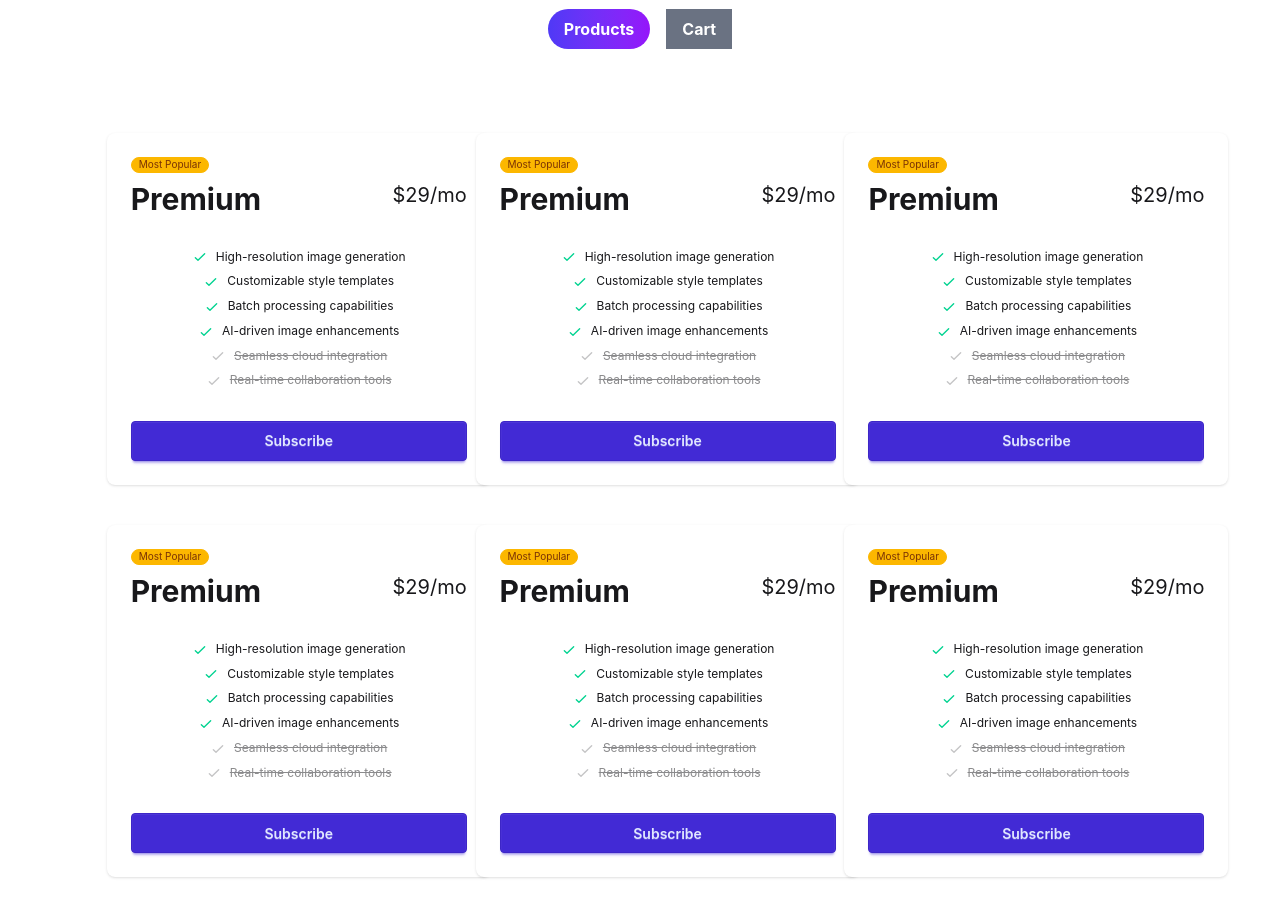
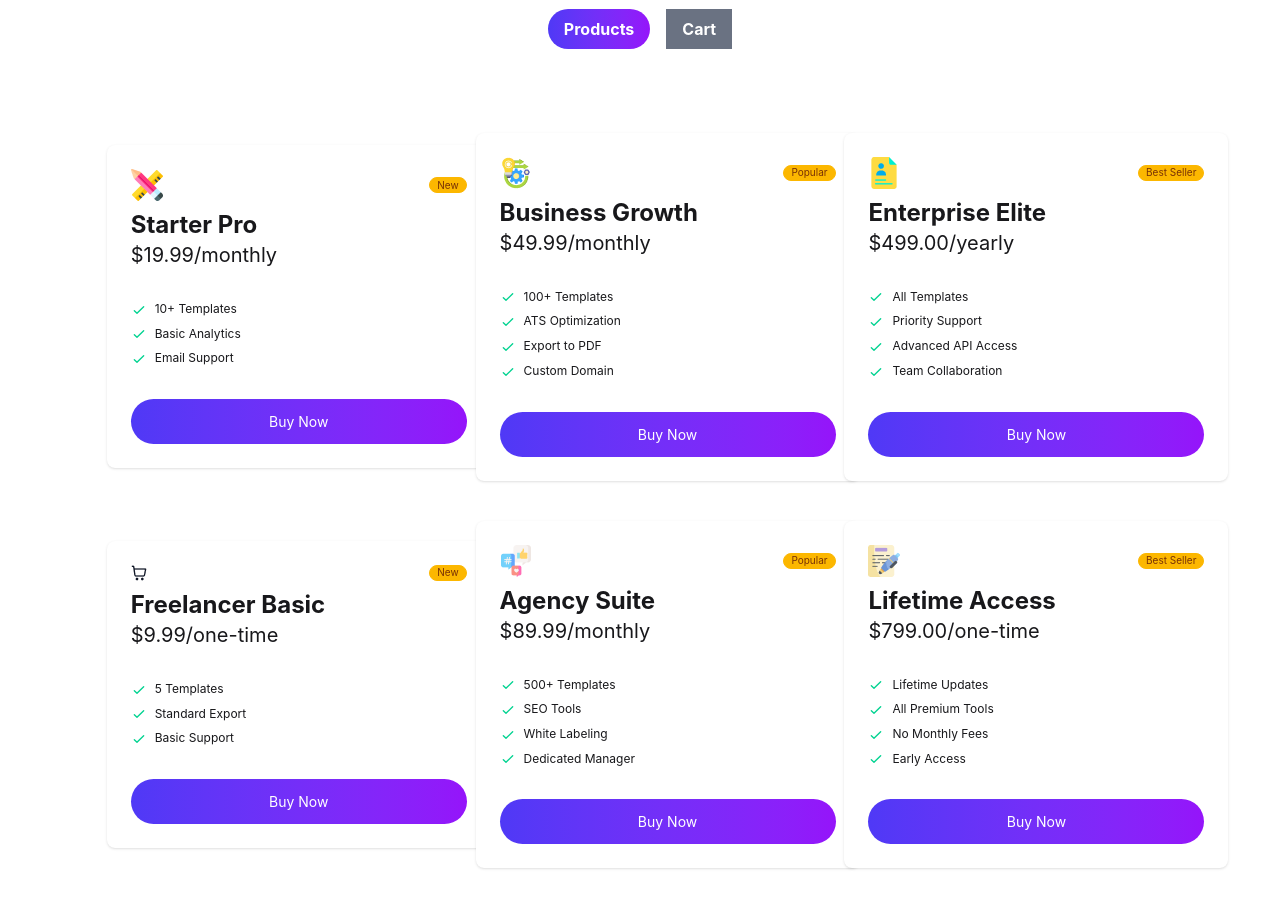
Before and after one commit to moajjem441/digital-tools, a React (Vite) app: page / in a window 1280 px wide. Shown: the part 1360-2277 px from the top of the page. Built offline with nearby package versions, Linux system fonts and the light colour scheme.

Commit message:
card added

```diff
--- a/public/productData.json
+++ b/public/productData.json
@@ -8,7 +8,7 @@
     "tag": "New",
     "tagType": "new",
     "features": ["10+ Templates", "Basic Analytics", "Email Support"],
-    "icon": "lucide-rocket"
+    "icon": "design-tool.png"
   },
   {
     "id": 2,
@@ -19,7 +19,7 @@
     "tag": "Popular",
     "tagType": "popular",
     "features": ["100+ Templates", "ATS Optimization", "Export to PDF", "Custom Domain"],
-    "icon": "lucide-briefcase"
+    "icon": "operation.png"
   },
   {
     "id": 3,
@@ -30,7 +30,7 @@
     "tag": "Best Seller",
     "tagType": "best-seller",
     "features": ["All Templates", "Priority Support", "Advanced API Access", "Team Collaboration"],
-    "icon": "lucide-crown"
+    "icon": "portfolio.png"
   },
   {
     "id": 4,
@@ -41,7 +41,7 @@
     "tag": "New",
     "tagType": "new",
     "features": ["5 Templates", "Standard Export", "Basic Support"],
-    "icon": "lucide-user"
+    "icon": "shopping-cart.png"
   },
   {
     "id": 5,
@@ -52,7 +52,7 @@
     "tag": "Popular",
     "tagType": "popular",
     "features": ["500+ Templates", "SEO Tools", "White Labeling", "Dedicated Manager"],
-    "icon": "lucide-layout-grid"
+    "icon": "social-media.png"
   },
   {
     "id": 6,
@@ -63,6 +63,6 @@
     "tag": "Best Seller",
     "tagType": "best-seller",
     "features": ["Lifetime Updates", "All Premium Tools", "No Monthly Fees", "Early Access"],
-    "icon": "lucide-infinity"
+    "icon": "writing_2327400 1.png"
   }
 ]
--- a/src/Components/all-cards/Card.jsx
+++ b/src/Components/all-cards/Card.jsx
@@ -1,50 +1,38 @@
 
-const Card = ({product}) => {
-    console.log("product in card",product)
-    return (
-        <div>
 
-            <div className="card 90 sm:w-96 bg-base-100 shadow-sm">
+const Card = ({ product }) => {
+  console.log("product in card", product)
+  return (
+    <div>
+
+   <div className="card w-91 sm:w-96 bg-base-100 shadow-sm">
   <div className="card-body">
-    <span className="badge badge-xs badge-warning">Most Popular</span>
-    <div className="flex justify-between">
-      <h2 className="text-3xl font-bold">Premium</h2>
-      <span className="text-xl">$29/mo</span>
+    <div className="flex items-center justify-between gap-4">
+      <img src={`/assets/products/${product.icon}`}></img>
+    <span className="badge badge-xs badge-warning">{product.tag}</span>
+    </div>
+    <div className="text-left">
+      <h2 className="text-2xl font-bold">{product.name}</h2>
+      <span className="text-xl">${product.price.toFixed(2)}/{product.period}</span>
     </div>
     <ul className="mt-6 flex flex-col gap-2 text-xs">
-      <li>
+
+
+   {product.features.map((feature,index) => (<li className="text-left" key={index}>
         <svg xmlns="http://www.w3.org/2000/svg" className="size-4 me-2 inline-block text-success" fill="none" viewBox="0 0 24 24" stroke="currentColor"><path strokeLinecap="round" strokeLinejoin="round" strokeWidth="2" d="M5 13l4 4L19 7" /></svg>
-        <span>High-resolution image generation</span>
-      </li>
-      <li>
-        <svg xmlns="http://www.w3.org/2000/svg" className="size-4 me-2 inline-block text-success" fill="none" viewBox="0 0 24 24" stroke="currentColor"><path strokeLinecap="round" strokeLinejoin="round" strokeWidth="2" d="M5 13l4 4L19 7" /></svg>
-        <span>Customizable style templates</span>
-      </li>
-      <li>
-        <svg xmlns="http://www.w3.org/2000/svg" className="size-4 me-2 inline-block text-success" fill="none" viewBox="0 0 24 24" stroke="currentColor"><path strokeLinecap="round" strokeLinejoin="round" strokeWidth="2" d="M5 13l4 4L19 7" /></svg>
-        <span>Batch processing capabilities</span>
-      </li>
-      <li>
-        <svg xmlns="http://www.w3.org/2000/svg" className="size-4 me-2 inline-block text-success" fill="none" viewBox="0 0 24 24" stroke="currentColor"><path strokeLinecap="round" strokeLinejoin="round" strokeWidth="2" d="M5 13l4 4L19 7" /></svg>
-        <span>AI-driven image enhancements</span>
-      </li>
-      <li className="opacity-50">
-        <svg xmlns="http://www.w3.org/2000/svg" className="size-4 me-2 inline-block text-base-content/50" fill="none" viewBox="0 0 24 24" stroke="currentColor"><path strokeLinecap="round" strokeLinejoin="round" strokeWidth="2" d="M5 13l4 4L19 7" /></svg>
-        <span className="line-through">Seamless cloud integration</span>
-      </li>
-      <li className="opacity-50">
-        <svg xmlns="http://www.w3.org/2000/svg" className="size-4 me-2 inline-block text-base-content/50" fill="none" viewBox="0 0 24 24" stroke="currentColor"><path strokeLinecap="round" strokeLinejoin="round" strokeWidth="2" d="M5 13l4 4L19 7" /></svg>
-        <span className="line-through">Real-time collaboration tools</span>
-      </li>
+        <span >{feature}</span>
+      </li>))}
+
+
     </ul>
     <div className="mt-6">
-      <button className="btn btn-primary btn-block">Subscribe</button>
+      <button className="bg-gradient-to-r from-[#4f39f6] to-[#9514fa] w-full p-3 rounded-4xl text-white ">Buy Now</button>
     </div>
   </div>
 </div>
 
-        </div>
-    );
+    </div>
+  );
 };
 
 export default Card;
--- a/src/Components/banner/Banner.jsx
+++ b/src/Components/banner/Banner.jsx
@@ -11,7 +11,7 @@ const Banner = () => {
                                 <p> New: AI-Powered Tools Available</p>
                             </div>
 
-                        <h1 className=" text-3xl sm:text-5xl md:text-7xl font-bold my-3 text-center">Supercharge Your
+                        <h1 className=" text-3xl sm:text-4xl md:text-7xl font-bold my-3 text-center">Supercharge Your
                             Digital Workflow</h1>
                         <p className="text-center text-gray-600">
                             Access premium AI tools, design assets, templates, and productivity
--- a/src/Components/card-separator/CardSeperator.jsx
+++ b/src/Components/card-separator/CardSeperator.jsx
@@ -2,7 +2,7 @@
 
 const CardSeperator = () => {
     return (
-        <div className="text-white bg-gradient-to-r from-[#4f39f6] to-[#9514fa] flex flex-row gap-10  md:px-10 md:px-50 items-center justify-between h-40 w-full py-10">
+        <div className="text-white bg-gradient-to-r from-[#4f39f6] to-[#9514fa] flex flex-row gap-10 p px-10 md:px-50 items-center justify-between h-40 w-full py-10">
 
            <div>
             <h1 className="text-3xl font-bold">50k+</h1>
```
